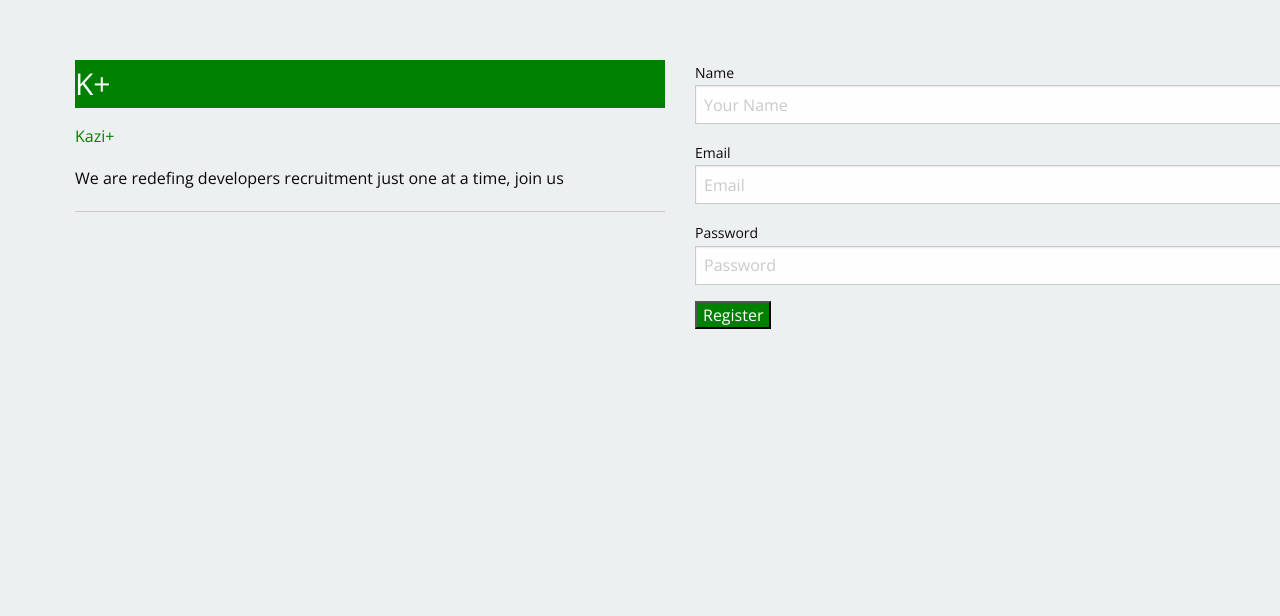
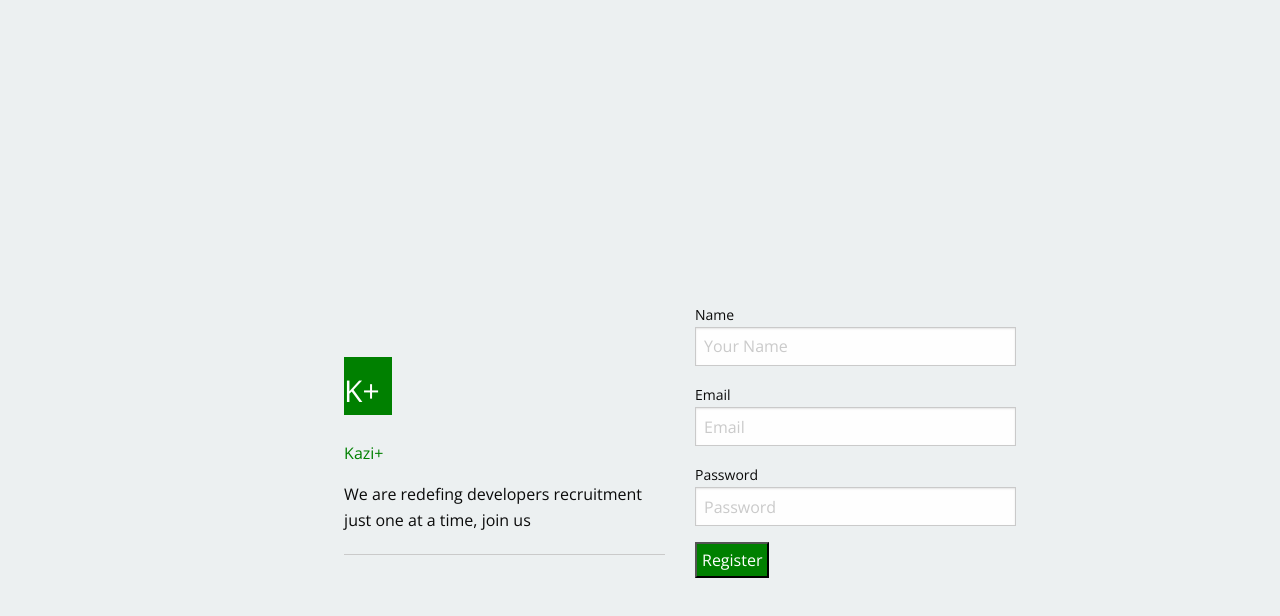
Before and after one commit to mutaihillary/kaziplus-ui-ex, a plain HTML site: page index.html in a window 1280 px wide. Shown: the top 616 px of the page. Drawn offline with nearby package versions, Linux system fonts and the light colour scheme.

Commit message:
main css update

```diff
--- a/css/main.css
+++ b/css/main.css
@@ -5,25 +5,33 @@ html, body {
     height: 100%;
     width: 100%;
     margin:20px;
-	 padding:10px;
+	 padding:1px;
     font-family: 'Open Sans', sans-serif;
+    align-content: center;
 }
 
 .row {
-    max-width: 100%;
+    max-width: 55%;
 }
 .kaziplus{
 font-size: 30px;
 background-color: green;
 color: white;
 font-weight: 900px;
+max-width: 15%;
+padding-top: 10px;
+margin-top: 55px;
 }
+
 
 .kazi{
 color: green;
+padding-top: 10px;
+
 }
 .regi{
 	color: white;
 	background-color: green;
 	font-size: 16px;
+	padding: 5px;
 }
```
